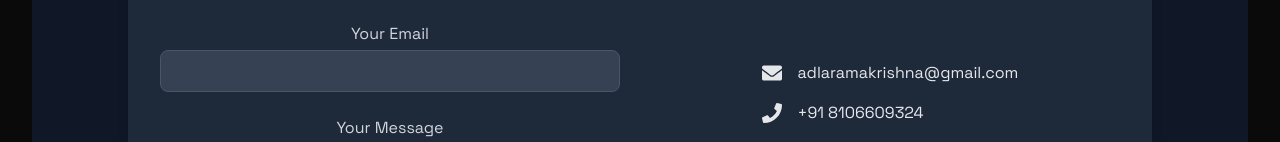
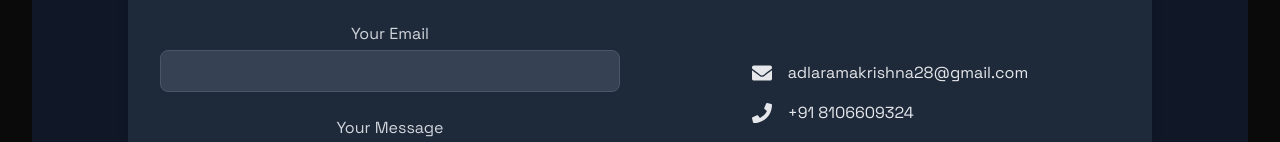
Before and after one commit to Ramakrish21/Portfolio_Website_Ram, a React (Vite) app: page / in a window 1280 px wide. Shown: the part 3212-3354 px from the top of the page. Built offline with nearby package versions, Linux system fonts and the light colour scheme.

Commit message:
contact email updated

```diff
--- a/src/component/sections/Contact.jsx
+++ b/src/component/sections/Contact.jsx
@@ -82,7 +82,7 @@ export const Contact = () => {
                 className="flex items-center gap-4 text-gray-200 hover:text-blue-400 cursor-pointer transition-colors"
               >
                 <FaEnvelope className="text-xl" />
-                <span>adlaramakrishna@gmail.com</span>
+                <span>adlaramakrishna28@gmail.com</span>
               </a>
               <a
                 href="tel:+918106609324"
```
